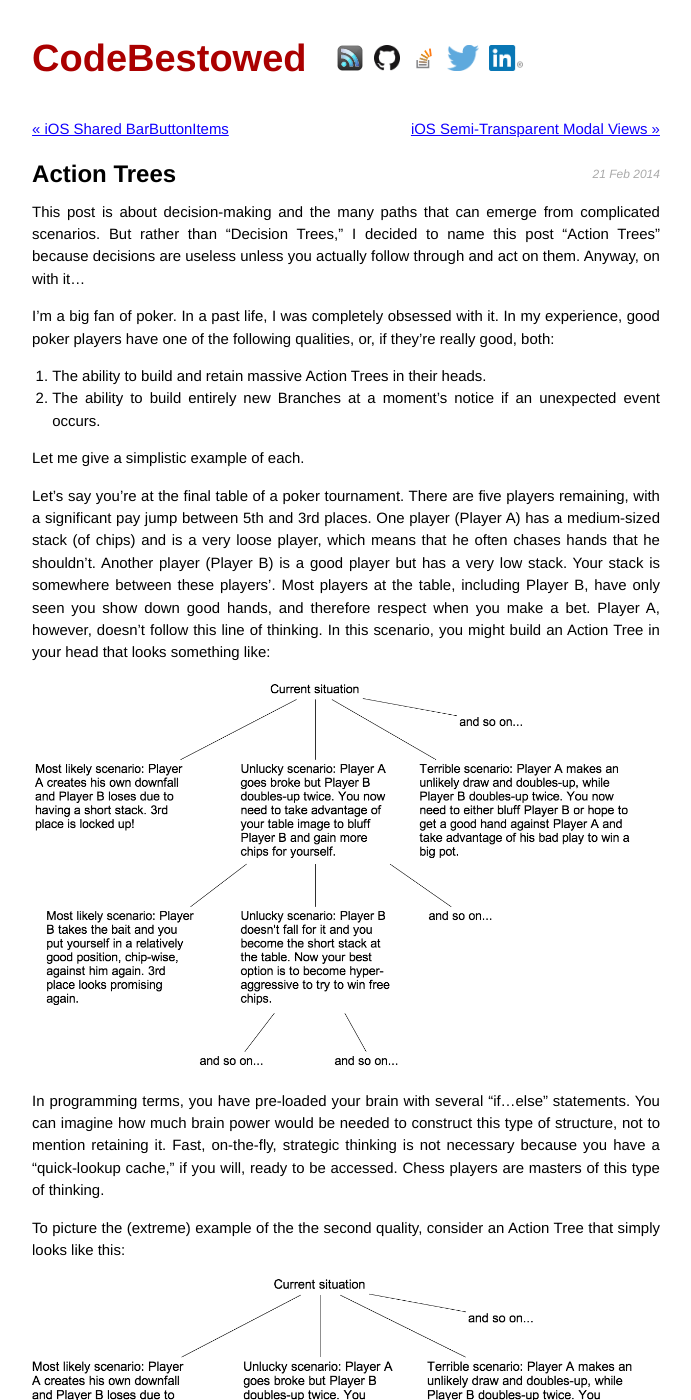
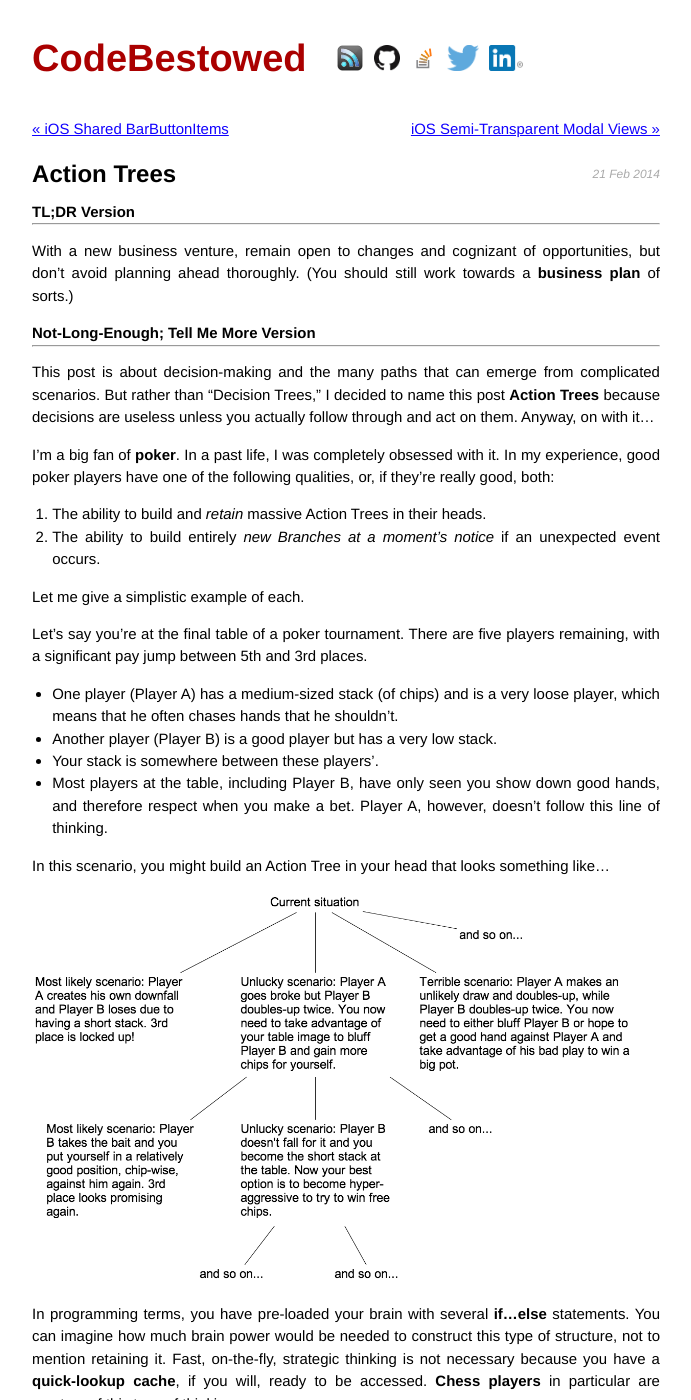
Before and after one commit to etipton/etipton.github.io, a Jekyll site: the page built from _posts/2014-02-21-action-trees.markdown, in a window 1280 px wide and 1400 px high. Shown: the whole window, without its empty margins (294-985 px from the left). Built offline with Jekyll 4.4.1, drawn with Linux system fonts in a browser that asks for light colours; nearby versions of some CDN libraries; Markdown is read by kramdown in place of the engine named in the settings; comment, search, counter and statistics services are not loaded; some of the changed text lies outside the part shown.

Commit message:
TL;DR version of Action Trees

```diff
--- a/_posts/2014-02-21-action-trees.markdown
+++ b/_posts/2014-02-21-action-trees.markdown
@@ -4,43 +4,60 @@ title:  "Action Trees"
 date:   2014-02-21 22:00:00
 categories: strategy entrepreneurship
 ---
+<p></p>
+
+### TL;DR Version
+------------
+
+With a new business venture, remain open to changes and cognizant of opportunities, but don't avoid planning ahead
+thoroughly. (You should still work towards a **business plan** of sorts.)
+
+### Not-Long-Enough; Tell Me More Version
+------------
 
 This post is about decision-making and the many paths that can emerge from complicated scenarios. But rather than
-"Decision Trees," I decided to name this post "Action Trees" because decisions are useless unless you actually follow
+"Decision Trees," I decided to name this post **Action Trees** because decisions are useless unless you actually follow
 through and act on them. Anyway, on with it...
 
-I'm a big fan of poker. In a past life, I was completely obsessed with it. In my experience, good poker players have
-one of the following qualities, or, if they're really good, both:
+I'm a big fan of **poker**. In a past life, I was completely obsessed with it. In my experience, good poker players
+have one of the following qualities, or, if they're really good, both:
 
-1. The ability to build and retain massive Action Trees in their heads.
-2. The ability to build entirely new Branches at a moment's notice if an unexpected event occurs.
+1. The ability to build and _retain_ massive Action Trees in their heads.
+2. The ability to build entirely _new Branches at a moment's notice_ if an unexpected event occurs.
 
 Let me give a simplistic example of each.
 
 Let's say you're at the final table of a poker tournament. There are five players remaining, with a significant pay jump
-between 5th and 3rd places. One player (Player A) has a medium-sized stack (of chips) and is a very loose player, which
-means that he often chases hands that he shouldn't. Another player (Player B) is a good player but has a very low
-stack. Your stack is somewhere between these players'. Most players at the table, including Player B, have only seen
+between 5th and 3rd places.
+
+- One player (Player A) has a medium-sized stack (of chips) and is a very loose player, which
+means that he often chases hands that he shouldn't.
+- Another player (Player B) is a good player but has a very low
+stack.
+- Your stack is somewhere between these players'.
+- Most players at the table, including Player B, have only seen
 you show down good hands, and therefore respect when you make a bet. Player A, however, doesn't follow this line of
-thinking. In this scenario, you might build an Action Tree in your head that looks something like:
+thinking.
+
+In this scenario, you might build an Action Tree in your head that looks something like...
 
 <img src="http://codebestowed.com/images/action-tree.png" width="600" />
 
-In programming terms, you have pre-loaded your brain with several "if...else" statements. You can imagine how much
+In programming terms, you have pre-loaded your brain with several **if...else** statements. You can imagine how much
 brain power would be needed to construct this type of structure, not to mention retaining it. Fast, on-the-fly,
-strategic thinking is not necessary because you have a "quick-lookup cache," if you will, ready to be accessed. Chess
-players are masters of this type of thinking.
+strategic thinking is not necessary because you have a **quick-lookup cache**, if you will, ready to be accessed.
+**Chess players** in particular are masters of this type of thinking.
 
 To picture the (extreme) example of the the second quality, consider an Action Tree that simply looks like this:
 
 <img src="http://codebestowed.com/images/action-tree-top.png" width="600" />
 
 The top of the tree is well-defined in terms of the possibile outcomes, but the action steps and further layers of the
-tree are undetermined. If you are this type of player and an unexpected event occurs, you would rely on your past
-experience, quick thinking and ingenuity to determine, in-the-moment, the appropriate action step and build a new
+tree are undetermined. If you are this type of player and an unexpected event occurs, you would rely on your **past
+experience, quick thinking and ingenuity** to determine, **in-the-moment**, the appropriate action step and build a new
 Branch of possibilities.
 
-In my (short) experience as a first-time entrepreneur, I've come to realize that it's really best to strive for both
+In my (short) experience as a first-time entrepreneur, I've come to realize that it's really best to strive for _both_
 qualities. Even if the [business plan is dead](https://www.google.com/search?q=business+plan+is+dead), people still
 expect you to have well thought-out plans about every aspect of your business, even far into the mysterious future, and
 rightfully so.
@@ -51,11 +68,12 @@ inefficient to tackle a problem... until it's a problem, or until it's clear tha
 That said, with my startup, I definitely see the value in the exercise of constructing a massive Action Tree, under the
 following conditions:
 
-1. It actually contains somewhat accurate / realistic predictions of possible events.
-2. The construction process doesn't majorly prevent Getting Things Done.
-3. Once constructed, adherence to the Action Tree doesn't stifle your ingenuity or blind you to new possibilities.
+1. It actually contains somewhat **accurate / realistic predictions** of possible events.
+2. The construction process doesn't majorly prevent **Getting Things Done**.
+3. Once constructed, adherence to the Action Tree **doesn't stifle your ingenuity or blind you to new possibilities**.
 
-Simply put, with the combination of both qualities, you're just trying to avoid:
+Simply put, with the combination of both qualities, you're just trying to **avoid**:
 
-1. Missing an opportunity for a new revenue source / a pivot / etc.
-2. Being caught dumbfounded without a plan when suddenly you're ready to sell / your demand grows / revenue dips / etc.
+1. **Missing an opportunity** for a new revenue source / a pivot / etc.
+2. **Being caught dumbfounded** without a plan when suddenly you're ready to sell / your demand grows / revenue dips /
+etc.
```
